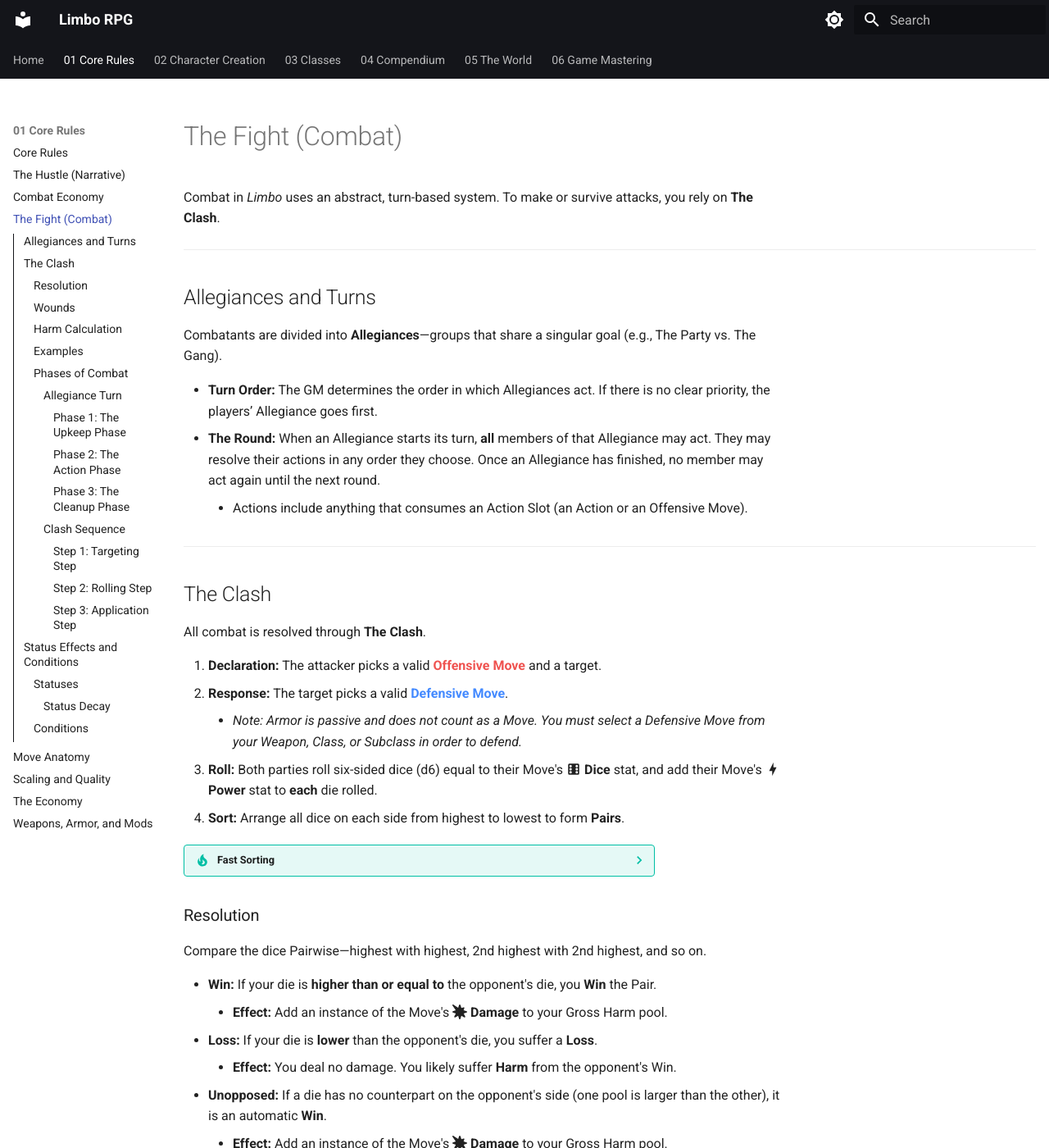
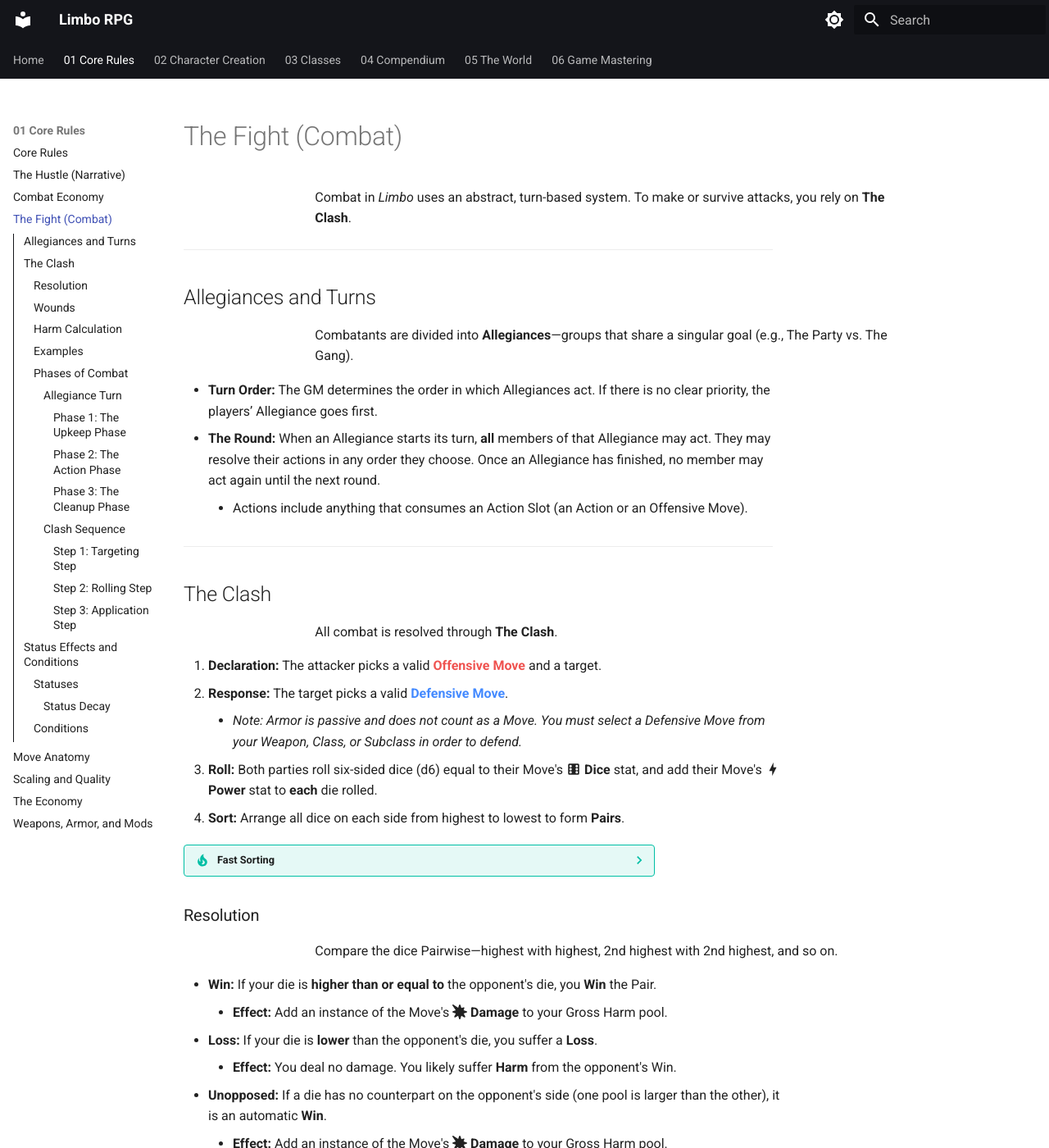
Before and after one commit to Bonfou/LimboRPG, an MkDocs documentation site: the page built from docs/01_Core_Rules/01.3_The_Fight.md, in a window 1280 px wide and 1400 px high. Shown: the whole window at 82% size. Built offline with MkDocs 1.6.1 and Material for MkDocs 9.7.7, drawn with Linux system fonts in a browser that asks for light colours.

Commit message:
Improve player presentation

```diff
--- a/docs/stylesheets/extra.css
+++ b/docs/stylesheets/extra.css
@@ -81,18 +81,32 @@
   mask-image: var(--md-admonition-icon--dossier);
 }
 
+/* --- Custom Admonition: Upgrades (Gray + Arrow) --- */
+.md-typeset .admonition.upgrades,
+.md-typeset details.upgrades {border-color: #cfd8dc;}
+.md-typeset .upgrades > .admonition-title,
+.md-typeset .upgrades > summary {background-color: rgba(207, 216, 220, 0.1); border-color: #cfd8dc;}
+    .md-typeset .upgrades > .admonition-title::before,
+    .md-typeset .upgrades > summary::before {
+        background-color: #595959;
+        -webkit-mask-image: var(--md-admonition-icon--upgrade);
+        mask-image: var(--md-admonition-icon--upgrade);
+    }
+
 /* --- Custom Text Colors --- */
 .text-offensive { color: #ef5350; font-weight: bold; }
 .text-defensive { color: #448aff; font-weight: bold; }
 
 /* --- Keep Lines at reasonable width --- */
-/* Restrict main text and admonitions for readability */
-.md-typeset > p,
-.md-typeset > ul,
-.md-typeset > ol,
-.md-typeset > .admonition,
-.md-typeset > details {
+.md-typeset > * {
     max-width: 80ch;
+    margin-left: auto;
+    margin-right: auto;
+}
+
+/* Let specific elements break out to the full 1600px width */
+.md-typeset > .move-grid {
+    max-width: 100%;
 }
 
 /* =========================================================
@@ -100,9 +114,8 @@
    ========================================================= */
 
 .move-grid {
-    display: grid;
-    grid-template-columns: repeat(auto-fit, minmax(min(100%, 350px), 1fr));
-    gap: 1.5rem;
+    column-width: 350px;
+    column-gap: 1.5rem;
     width: 100%;
 }
 
@@ -117,9 +130,9 @@
     overflow: hidden;
     font-weight: normal;
     color: var(--md-default-fg-color);
-  scroll-margin-top: 5rem;
+    break-inside: avoid;
+    margin-bottom: 1.5rem;
 }
-
 /* Headers inside cards */
 .md-typeset .move-card h3,
 .md-typeset .move-card h4,
@@ -149,11 +162,42 @@
   background-color: currentColor;
 }
 
-/* Stats Line Styling */
+/* =========================================================
+   MOVE STATS
+   ========================================================= */
+
 .move-stats {
-  font-size: 0.8em;
-  opacity: 0.8;
-  margin-bottom: 0.5rem;
+    display: flex;
+    flex-wrap: wrap; /* Allows pills to drop to a new line on narrow mobile screens */
+    gap: 0.5rem;
+    margin-bottom: 1rem;
+    font-size: 0.7rem;
+}
+
+.stat-pill {
+    display: inline-flex;
+    align-items: center;
+    gap: 0.35rem;
+    background-color: rgba(128, 128, 128, 0.12);
+    border: 1px solid rgba(128, 128, 128, 0.25);
+    padding: 0.3rem 0.6rem;
+    border-radius: 0.25rem;
+    color: var(--md-default-fg-color);
+    font-size: 0.85em;
+}
+}
+
+    .stat-pill p {
+        margin: 0;
+        display: inline-flex;
+        align-items: center;
+        gap: 0.3rem;
+        line-height: 1;
+    }
+
+    /* Ensures the bolded text within the pill stands out slightly */
+    .stat-pill strong {
+        font-weight: 700;
     }
 
 /* =========================================================
```
Also changed, not shown: main.py (+9 -2 lines). Lines whose indentation alone changed are shown as unchanged.
